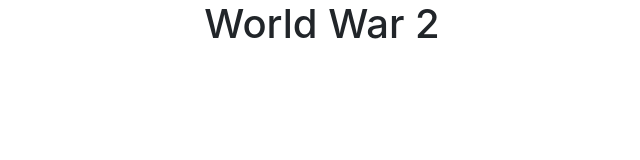
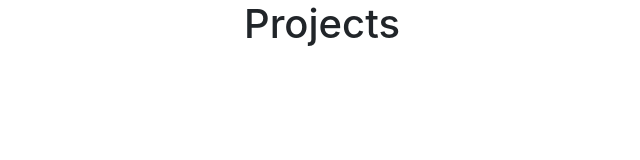
Before and after one commit to rishabhmandayam/rishabhmandayam.github.io, a plain HTML site: page index.html in a window 1280 px wide. Shown: the whole page, without its empty margins (318-958 px from the left). Drawn offline with nearby package versions, Linux system fonts and the light colour scheme.

Commit message:
Changed WW2 to Prokjects

```diff
--- a/index.html
+++ b/index.html
@@ -8,7 +8,7 @@
 </head>
 <body>
 	<center>
-		<h1 style="display:inline; white-space:nowrap;">World War 2</h1>
+		<h1 style="display:inline; white-space:nowrap;">Projects</h1>
 	</center>
 
 	<div class="container">
```
